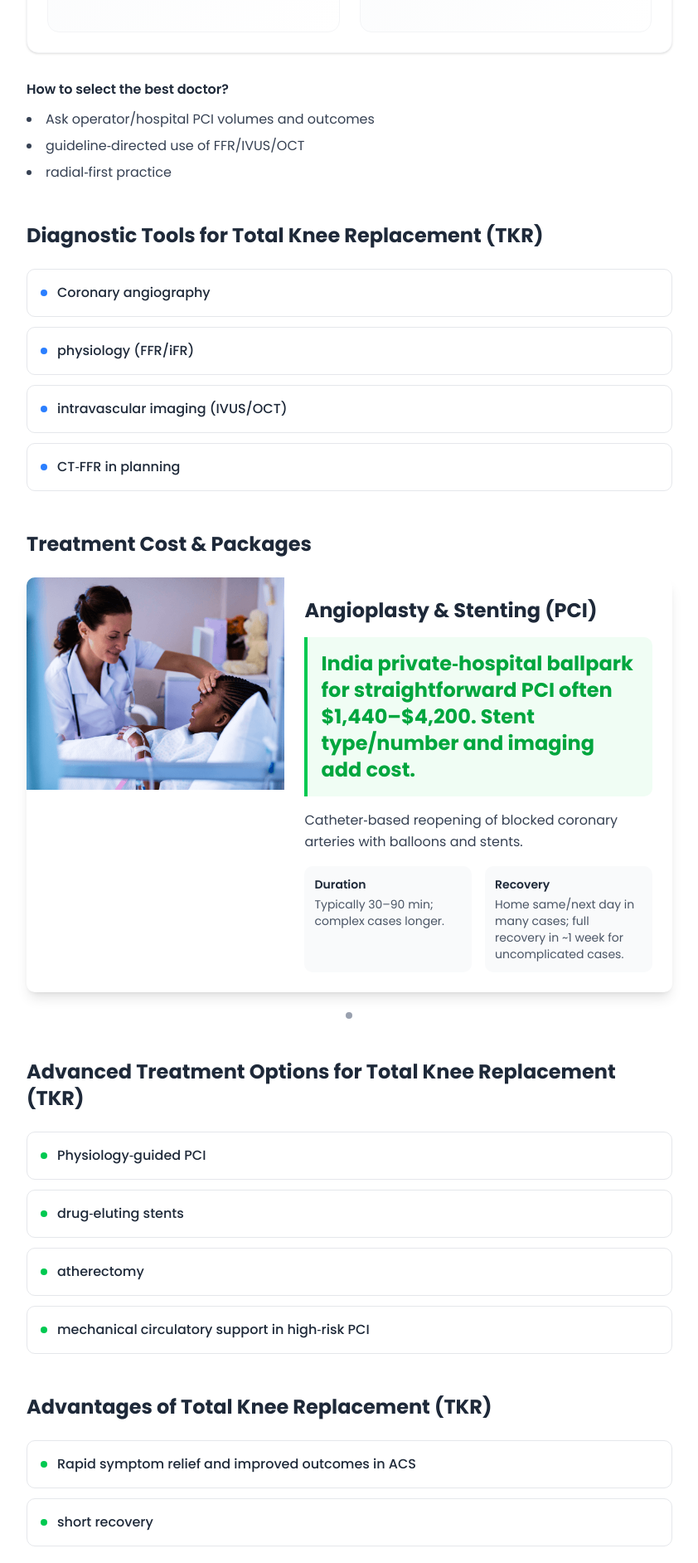
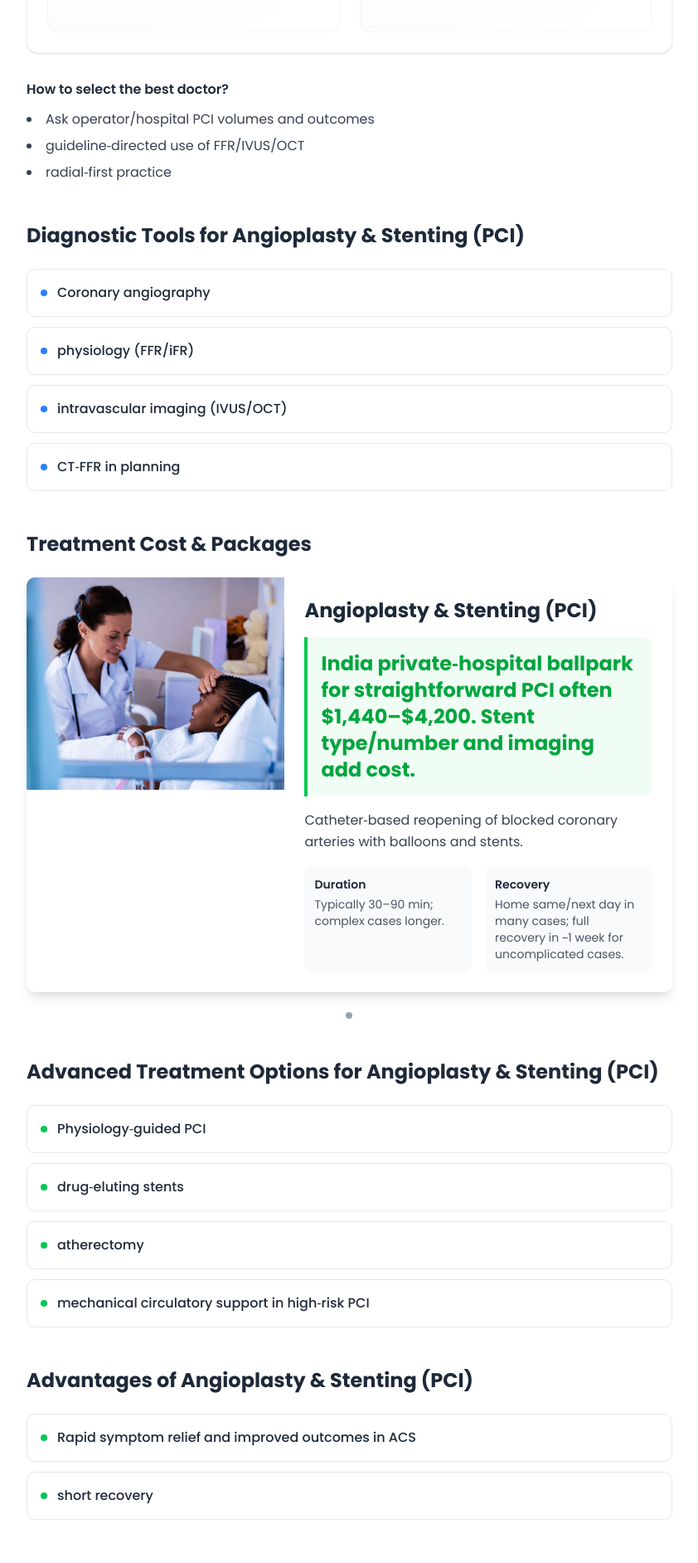
Before and after one commit to OwnTechnologiesClients/AarogyaGlobalFrontend, a Next.js app: page /treatmentDetails/CAR0002 in a window 1280 px wide. Shown: the part 1802-3686 px from the top of the page at 83% size, without its empty margins (16-858 px from the left). Built offline with nearby package versions, Linux system fonts and the light colour scheme.

Commit message:
fixed diganostic tool hardcode into dynamic

```diff
--- a/app/(root)/treatmentDetails/[treatment]/TreatmentDetailsClient.jsx
+++ b/app/(root)/treatmentDetails/[treatment]/TreatmentDetailsClient.jsx
@@ -263,7 +263,7 @@ const TreatmentDetailsClient = ({ treatmentData }) => {
                         {/* Diagnostic Tools Section */}
                         <section id="diagnostic" className="mb-12">
                             <h2 className="text-2xl font-bold text-gray-800 mb-6">
-                                Diagnostic Tools for Total Knee Replacement (TKR)
+                                Diagnostic Tools for {treatment.name || 'Treatment'}
                             </h2>
 
                             <div className="space-y-3">
@@ -325,7 +325,7 @@ const TreatmentDetailsClient = ({ treatmentData }) => {
                         {/* Advanced Treatments Section */}
                         <section className="mb-12">
                             <h2 className="text-2xl font-bold text-gray-800 mb-6">
-                                Advanced Treatment Options for Total Knee Replacement (TKR)
+                                Advanced Treatment Options for {treatment.name || 'Treatment'}
                             </h2>
 
                             <div className="space-y-3">
@@ -345,7 +345,7 @@ const TreatmentDetailsClient = ({ treatmentData }) => {
                         {/* Advantages Section */}
                         <section className="mb-12">
                             <h2 className="text-2xl font-bold text-gray-800 mb-6">
-                                Advantages of Total Knee Replacement (TKR)
+                                Advantages of {treatment.name || 'Treatment'}
                             </h2>
 
                             <div className="space-y-3">
```
